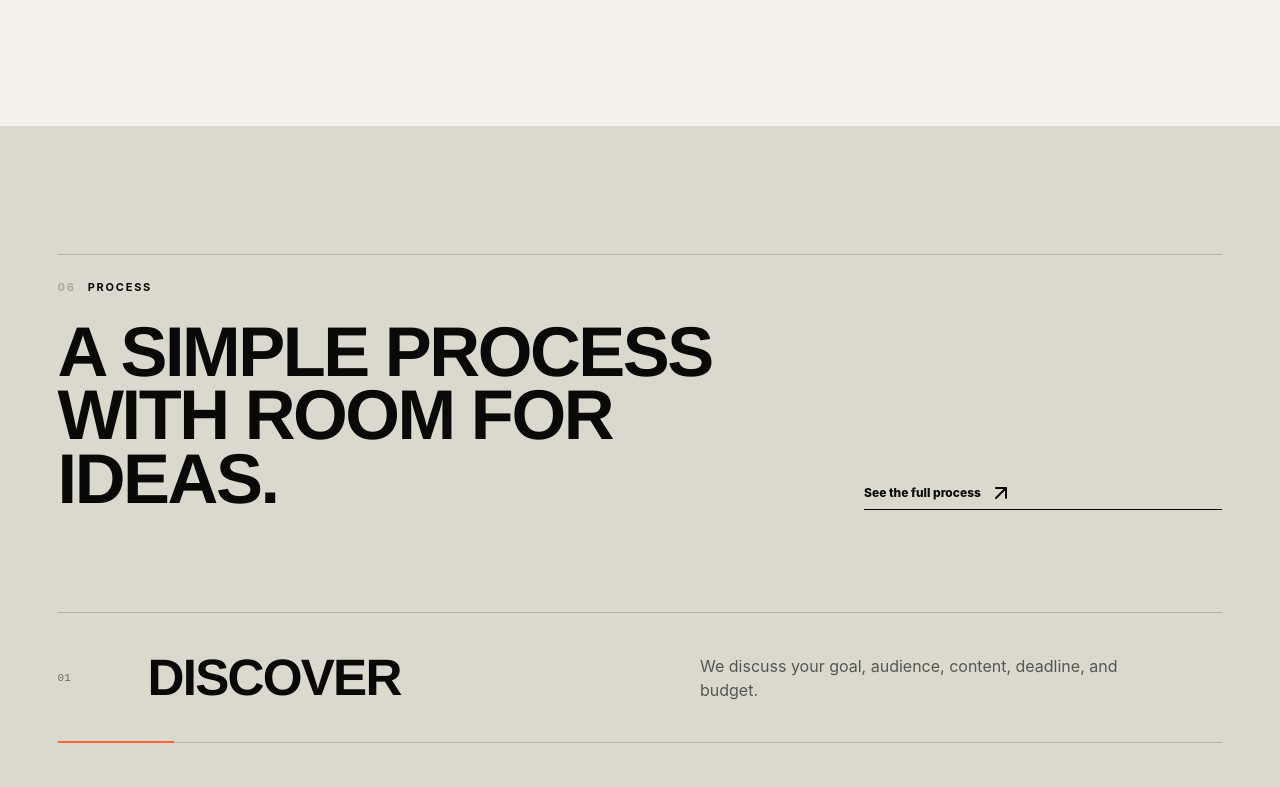
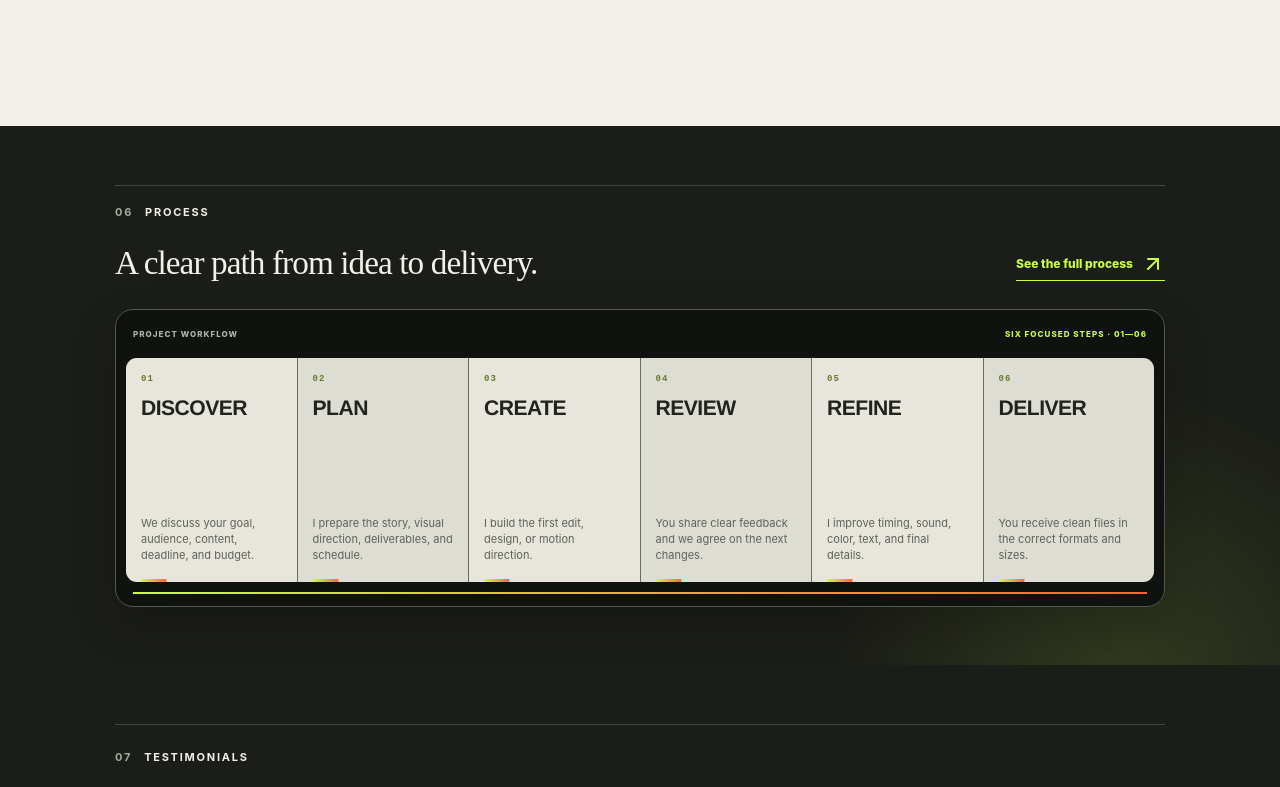
Before and after one commit to OrkoBiswas/orko, a Next.js app: page / in a window 1280 px wide. Shown: the part 10325-11112 px from the top of the page. Built offline with nearby package versions, Linux system fonts and the light colour scheme.

Commit message:
Redesign homepage process with GSAP sequence

```diff
--- a/app/globals.css
+++ b/app/globals.css
@@ -1157,6 +1157,30 @@ html { scroll-padding-top: 76px; }
 .testimonial-dots button { width: 22px; height: 34px; }
 .testimonial-buttons button { width: 34px; height: 34px; border-radius: 50%; }
 
+/* Compact process reel, visually paired with the testimonial strip */
+.process-showcase { position: relative; isolation: isolate; overflow: hidden; padding-block: clamp(44px, 4.6vw, 68px); color: var(--paper); background: var(--ink-3); }
+.process-showcase::before { content: ""; position: absolute; z-index: -1; right: -12%; bottom: -60%; width: 48%; aspect-ratio: 1; border-radius: 50%; background: radial-gradient(circle, rgba(201,255,67,.13), rgba(201,255,67,0) 68%); pointer-events: none; }
+.process-showcase .section-heading, .process-stage { width: min(100%, 1050px); margin-inline: auto; }
+.process-showcase .section-heading { grid-template-columns: 1.25fr .75fr; gap: clamp(30px, 5vw, 72px); margin-bottom: clamp(20px, 2.4vw, 28px); padding-top: 18px; border-top-color: var(--line-dark); }
+.process-showcase .section-heading h2 { max-width: 600px; color: var(--paper); font-family: var(--serif); font-size: clamp(1.75rem, 2.6vw, 2.7rem); font-weight: 400; line-height: 1.08; letter-spacing: -.028em; text-transform: none; }
+.process-showcase .section-heading .text-link { justify-self: end; align-self: end; color: var(--accent); }
+.process-stage { padding: 10px; border: 1px solid #53574d; border-radius: 18px; background: #10120f; box-shadow: 0 18px 45px rgba(0,0,0,.18); transform-origin: 50% 100%; }
+.process-track-head { min-height: 38px; display: flex; justify-content: space-between; align-items: center; gap: 20px; padding: 0 7px 10px; color: #aeb4a8; font-size: 8px; font-weight: 800; letter-spacing: .13em; text-transform: uppercase; }
+.process-track-head span:last-child { color: var(--accent); }
+.process-showcase .process-list { display: grid; grid-template-columns: repeat(6, minmax(0, 1fr)); gap: 1px; overflow: hidden; margin: 0; padding: 0; border: 0; border-radius: 11px; background: #696d63; perspective: 900px; }
+.process-showcase .process-list li { position: relative; min-width: 0; min-height: 224px; display: flex; flex-direction: column; align-items: stretch; gap: 12px; padding: 17px 15px 18px; border: 0; color: #20231e; background: #e8e6dc; transform-origin: 50% 100%; transition: color .25s ease, background .25s ease, transform .25s ease; }
+.process-showcase .process-list li:nth-child(even) { background: #deddd4; }
+.process-showcase .process-list li:hover { z-index: 1; color: #edf0e7; background: #263029; transform: translateY(-5px); }
+.process-showcase .process-list li > span { color: #667a2b; font: 800 9px/1 monospace; letter-spacing: .12em; }
+.process-showcase .process-list li:hover > span { color: var(--accent); }
+.process-showcase .process-list h3 { margin: 2px 0 0; font-size: clamp(1.2rem, 1.65vw, 1.58rem); font-weight: 780; line-height: .92; letter-spacing: -.025em; text-transform: uppercase; }
+.process-showcase .process-list p { max-width: none; margin: auto 0 0; color: #5d6259; font-size: 11px; line-height: 1.48; }
+.process-showcase .process-list li:hover p { color: #bdc3b7; }
+.process-showcase .process-list i { position: absolute; inset: auto 15px 0; width: auto; height: 3px; background: linear-gradient(90deg, var(--accent), var(--orange)); transform: scaleX(.18); transform-origin: left; transition: transform .35s cubic-bezier(.2,.8,.2,1); }
+.process-showcase .process-list li:hover i { transform: scaleX(1); }
+.process-progress { height: 2px; margin: 10px 7px 2px; overflow: hidden; background: #33372f; }
+.process-progress span { display: block; width: 100%; height: 100%; background: linear-gradient(90deg, var(--accent), var(--orange)); transform-origin: left; }
+
 .admin-testimonial-record { overflow: hidden; }
 .admin-testimonial-media { padding: 18px; border: 1px solid #d7dddf; background: #eef2ef; }
 .admin-testimonial-media-head { display: flex; justify-content: space-between; align-items: center; gap: 18px; margin-bottom: 18px; }
@@ -1176,6 +1200,8 @@ html { scroll-padding-top: 76px; }
 @media (max-width: 900px) {
   .testimonial-slide { grid-template-columns: minmax(210px, .85fr) minmax(0, 1.15fr); }
   .testimonial-slide blockquote { font-size: clamp(1rem, 2vw, 1.34rem); }
+  .process-showcase .process-list { grid-template-columns: none; grid-auto-flow: column; grid-auto-columns: minmax(210px, 38%); overflow-x: auto; scroll-snap-type: x proximity; scrollbar-width: thin; scrollbar-color: var(--accent) #33372f; }
+  .process-showcase .process-list li { min-height: 210px; scroll-snap-align: start; }
 }
 
 @media (max-width: 700px) {
@@ -1194,6 +1220,16 @@ html { scroll-padding-top: 76px; }
   .testimonial-controls { width: 100%; min-height: 48px; grid-template-columns: 1fr auto; gap: 8px 12px; padding: 5px 6px 5px 12px; border-radius: 14px; }
   .testimonial-progress { grid-column: 1 / -1; grid-row: 2; }
   .testimonial-buttons { grid-column: 2; grid-row: 1; }
+  .process-showcase { padding-block: 44px; }
+  .process-showcase .section-heading { margin-bottom: 20px; }
+  .process-showcase .section-heading h2 { font-size: clamp(1.7rem, 7vw, 2.25rem); }
+  .process-showcase .section-heading .text-link { width: auto; margin-top: 20px; }
+  .process-stage { padding: 8px; border-radius: 15px; }
+  .process-track-head { min-height: 34px; padding-inline: 5px; }
+  .process-track-head span:last-child { display: none; }
+  .process-showcase .process-list { grid-auto-columns: minmax(220px, 78vw); border-radius: 9px; }
+  .process-showcase .process-list li { min-height: 200px; padding: 16px; }
+  .process-showcase .process-list h3 { font-size: 1.45rem; }
   .admin-testimonial-media-head { align-items: flex-start; flex-direction: column; }
   .admin-media-attach { width: 100%; justify-content: center; }
   .admin-testimonial-preview { aspect-ratio: 4 / 3; }
--- a/app/page.tsx
+++ b/app/page.tsx
@@ -2,7 +2,6 @@ import Link from "next/link";
 import { ArrowDown, ArrowRight, ArrowUpRight, Asterisk, Sparkles } from "lucide-react";
 import { projects, services } from "@/lib/portfolio";
 import { getSiteContent, listPortfolioProjects, listPortfolioServices } from "@/db/repository";
-import { ProjectArtwork } from "@/components/ProjectArtwork";
 import { ShowcaseGrid } from "@/components/ShowcaseGrid";
 import { ShowreelDialog } from "@/components/ShowreelDialog";
 import { ExperienceSection } from "@/components/ExperienceSection";
@@ -18,7 +17,6 @@ export default async function Home() {
     ["Motion", featured.filter((project) => project.services.some((service) => service.includes("Motion"))).length],
     ["Design", featured.filter((project) => project.services.some((service) => ["Graphic Design", "Brand Visuals", "Social Media"].includes(service))).length],
   ] as const;
-  const proofProject = liveProjects[8] ?? liveProjects.at(-1);
   return (
     <>
       <section className="home-hero section-shell">
@@ -89,17 +87,16 @@ export default async function Home() {
         </div>
       </section>
 
-      <section className="process-preview section-shell section-space">
-        <div className="section-heading" data-reveal><div><p className="eyebrow"><span>06</span>Process</p><h2>A simple process with room for ideas.</h2></div><Link className="text-link" href="/process">See the full process <ArrowUpRight aria-hidden="true" /></Link></div>
-        <ol className="process-list">{[["Discover","We discuss your goal, audience, content, deadline, and budget."],["Plan","I prepare the story, visual direction, deliverables, and schedule."],["Create","I build the first edit, design, or motion direction."],["Review","You share clear feedback and we agree on the next changes."],["Refine","I improve timing, sound, color, text, and final details."],["Deliver","You receive clean files in the correct formats and sizes."]].map(([title,copy], index) => <li key={title} data-reveal><span>0{index + 1}</span><h3>{title}</h3><p>{copy}</p><i /></li>)}</ol>
+      <section className="process-preview process-showcase section-shell" data-process-sequence>
+        <div className="section-heading"><div><p className="eyebrow"><span>06</span>Process</p><h2>A clear path from idea to delivery.</h2></div><Link className="text-link" href="/process">See the full process <ArrowUpRight aria-hidden="true" /></Link></div>
+        <div className="process-stage" data-process-stage>
+          <div className="process-track-head"><span>Project workflow</span><span>Six focused steps · 01—06</span></div>
+          <ol className="process-list" data-process-rail tabIndex={0} aria-label="Six project process steps">{[["Discover","We discuss your goal, audience, content, deadline, and budget."],["Plan","I prepare the story, visual direction, deliverables, and schedule."],["Create","I build the first edit, design, or motion direction."],["Review","You share clear feedback and we agree on the next changes."],["Refine","I improve timing, sound, color, text, and final details."],["Deliver","You receive clean files in the correct formats and sizes."]].map(([title,copy], index) => <li key={title} data-process-step><span>0{index + 1}</span><h3>{title}</h3><p>{copy}</p><i /></li>)}</ol>
+          <div className="process-progress" aria-hidden="true"><span data-process-progress /></div>
+        </div>
       </section>
 
       <TestimonialsSection content={brand} />
-
-      <section className="proof-section section-shell section-space">
-        {proofProject && <div className="proof-art"><ProjectArtwork project={proofProject} compact /></div>}
-        <div data-reveal><p className="eyebrow">Honest presentation</p><h2>Real work. Clear details.</h2><p>This portfolio shows the type of work, process, tools, and deliverables clearly. Client results and testimonials will be added only when they are approved.</p><Link className="text-link" href="/about">Meet Orko <ArrowUpRight aria-hidden="true" /></Link></div>
-      </section>
     </>
   );
 }
--- a/components/MotionProvider.tsx
+++ b/components/MotionProvider.tsx
@@ -73,6 +73,27 @@ export function MotionProvider() {
           scrollTrigger: { trigger: element, start: "top bottom", end: "bottom top", scrub: 0.9 },
         });
       });
+
+      const processSequence = document.querySelector<HTMLElement>("[data-process-sequence]");
+      if (processSequence) {
+        const heading = processSequence.querySelector<HTMLElement>(".section-heading");
+        const stage = processSequence.querySelector<HTMLElement>("[data-process-stage]");
+        const steps = gsap.utils.toArray<HTMLElement>("[data-process-step]", processSequence);
+        const progress = processSequence.querySelector<HTMLElement>("[data-process-progress]");
+        const sequence = gsap.timeline({
+          scrollTrigger: {
+            trigger: processSequence,
+            start: "top 86%",
+            end: "top 34%",
+            scrub: 0.75,
+          },
+        });
+
+        if (heading) sequence.fromTo(heading, { y: 24, autoAlpha: 0 }, { y: 0, autoAlpha: 1, duration: 0.45, ease: "power2.out" }, 0);
+        if (stage) sequence.fromTo(stage, { y: 42, scale: 0.965 }, { y: 0, scale: 1, duration: 0.8, ease: "power3.out" }, 0.08);
+        if (steps.length) sequence.fromTo(steps, { y: 46, rotateX: -14, autoAlpha: 0 }, { y: 0, rotateX: 0, autoAlpha: 1, duration: 0.72, stagger: 0.1, ease: "power3.out" }, 0.12);
+        if (progress) sequence.fromTo(progress, { scaleX: 0 }, { scaleX: 1, duration: 1.25, ease: "none" }, 0.08);
+      }
     });
 
     const refreshFrame = window.requestAnimationFrame(() => ScrollTrigger.refresh());
```
